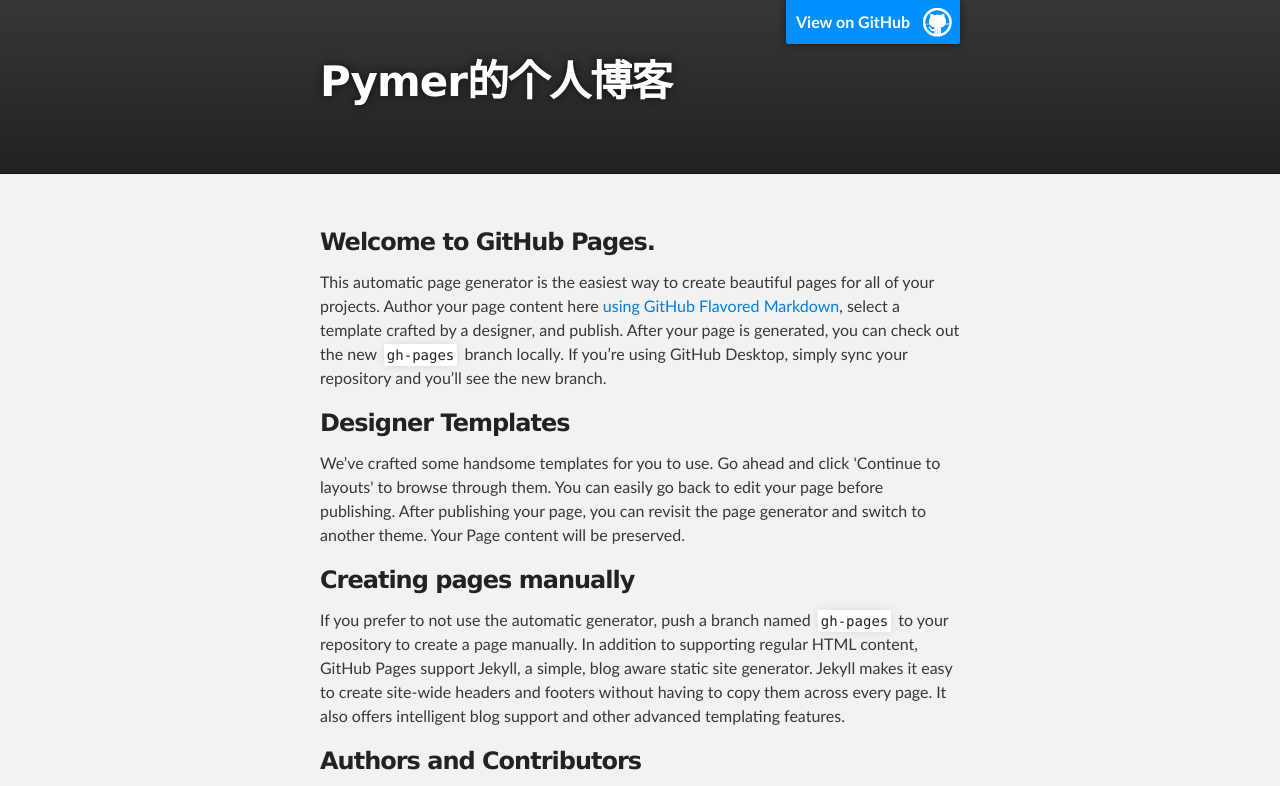
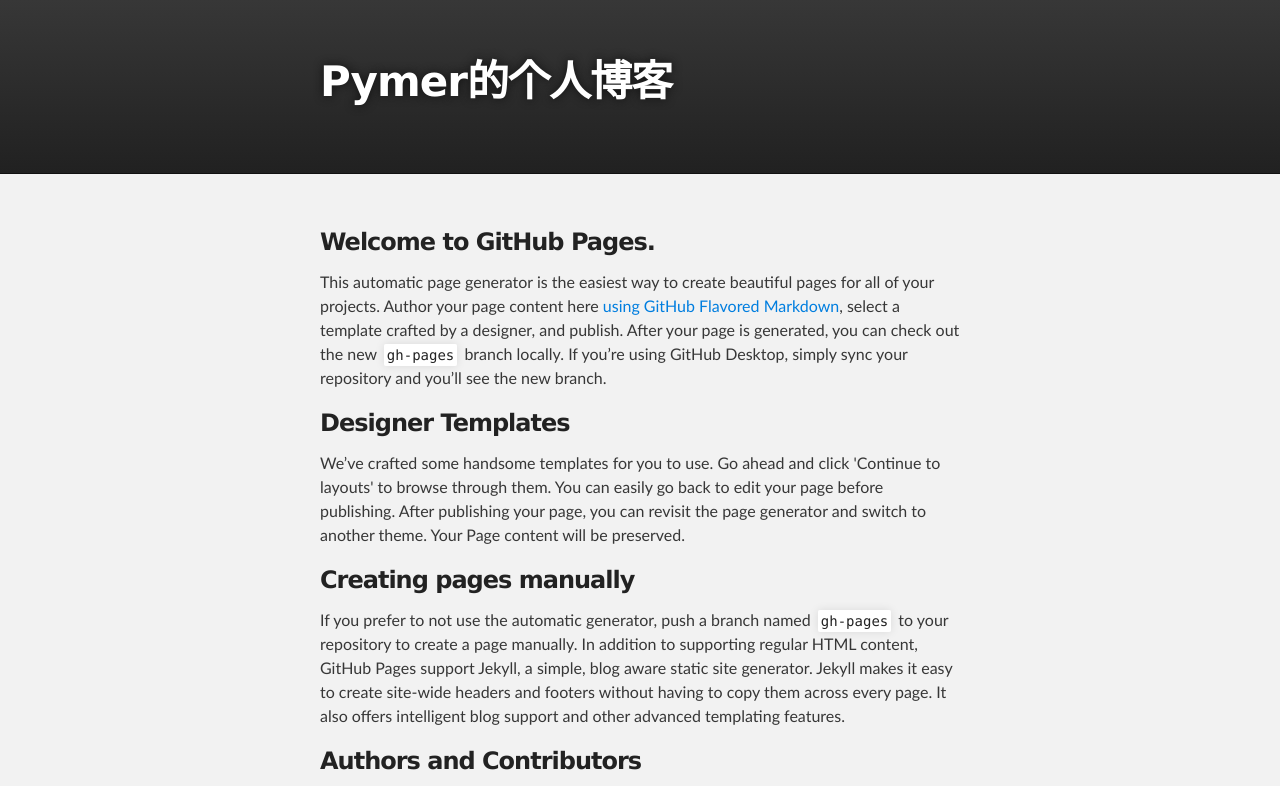
Before and after one commit to JustYhao/pymer.github.io, a plain HTML site: page index.html in a window 1280 px wide. Shown: the top 786 px of the page. Drawn offline with Linux system fonts and the light colour scheme.

Commit message:
Changes to be committed:

```diff
--- a/index.html
+++ b/index.html
@@ -16,7 +16,7 @@
     <!-- HEADER -->
     <div id="header_wrap" class="outer">
         <header class="inner">
-          <a id="forkme_banner" href="https://github.com/pymer">View on GitHub</a>
+          <!-- <a id="forkme_banner" href="https://github.com/pymer">View on GitHub</a> -->
 
           <h1 id="project_title">Pymer的个人博客</h1>
           <h2 id="project_tagline"></h2>
```
